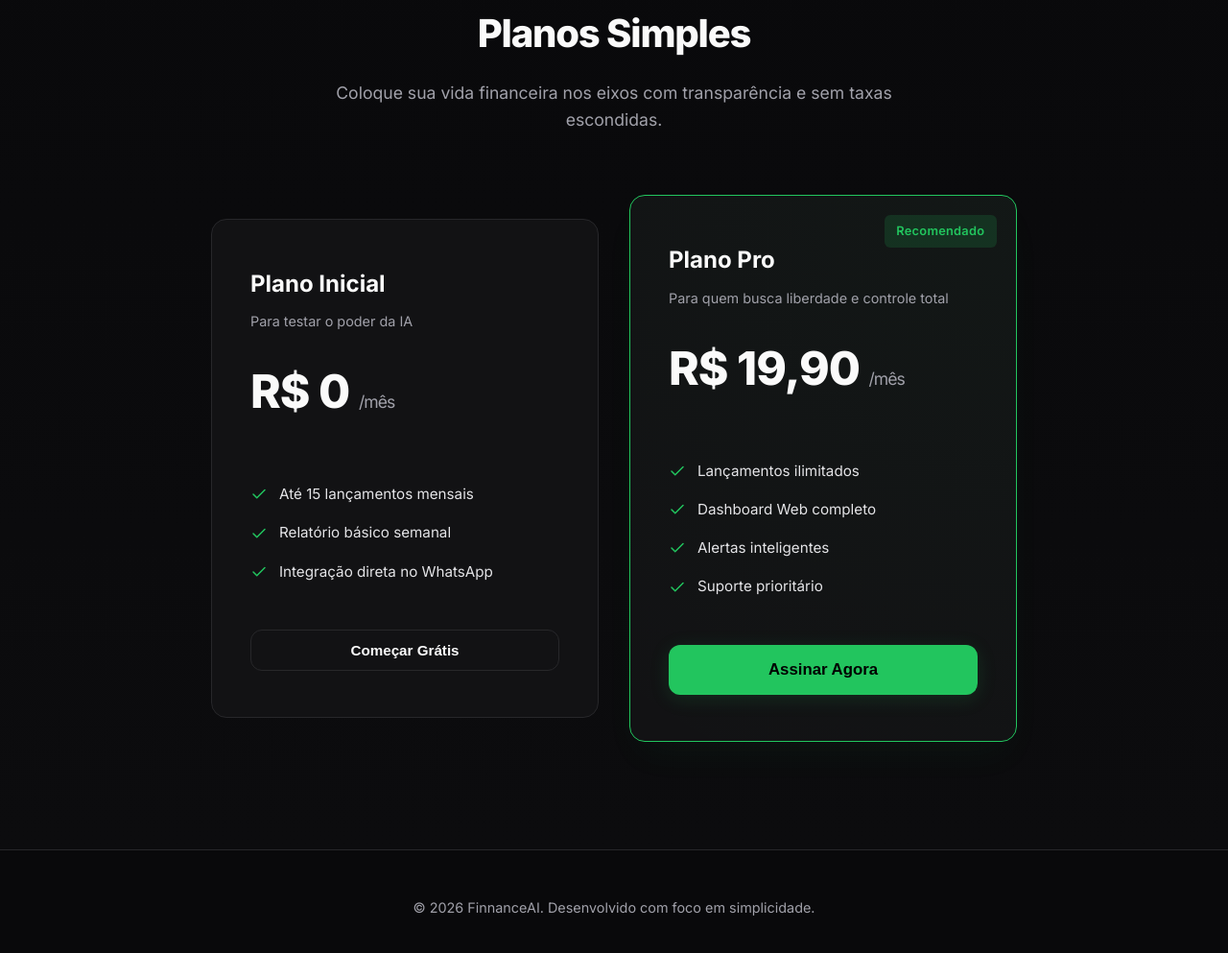
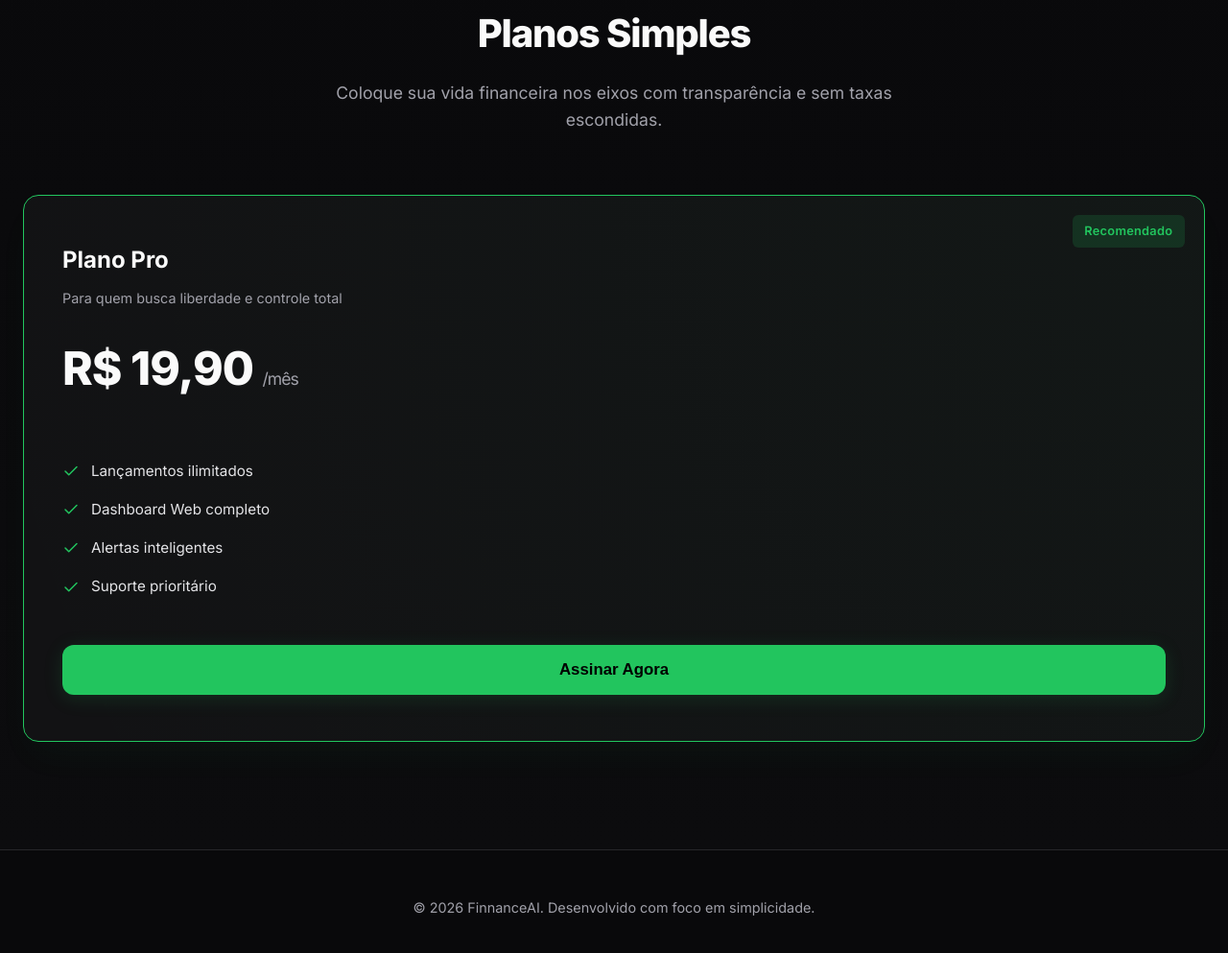
Before and after one commit to RafaelContieri/finnanceAI2, a plain HTML site: page index.html in a window 1280 px wide. Shown: the part 911-1904 px from the top of the page at 96% size. Drawn offline with nearby package versions, Linux system fonts and the light colour scheme.

Commit message:
Update index.html

```diff
--- a/index.html
+++ b/index.html
@@ -167,20 +167,6 @@
           <h2>Planos Simples</h2>
           <p>Coloque sua vida financeira nos eixos com transparência e sem taxas escondidas.</p>
         </div>
-
-        <div class="pricing-grid">
-          <div class="card">
-            <h3>Plano Inicial</h3>
-            <p style="color: var(--muted-foreground); font-size: 0.9rem;">Para testar o poder da IA</p>
-            <div class="price">R$ 0 <span>/mês</span></div>
-            <ul class="features-list">
-              <li><i data-lucide="check" style="color: var(--primary); width:18px;"></i> Até 15 lançamentos mensais</li>
-              <li><i data-lucide="check" style="color: var(--primary); width:18px;"></i> Relatório básico semanal</li>
-              <li><i data-lucide="check" style="color: var(--primary); width:18px;"></i> Integração direta no WhatsApp</li>
-            </ul>
-            <button class="btn btn-outline plan-btn btn-block" data-plan="Plano Inicial" data-price="0">Começar Grátis</button>
-          </div>
-
           <div class="card featured">
             <div class="badge">Recomendado</div>
             <h3>Plano Pro</h3>
```
